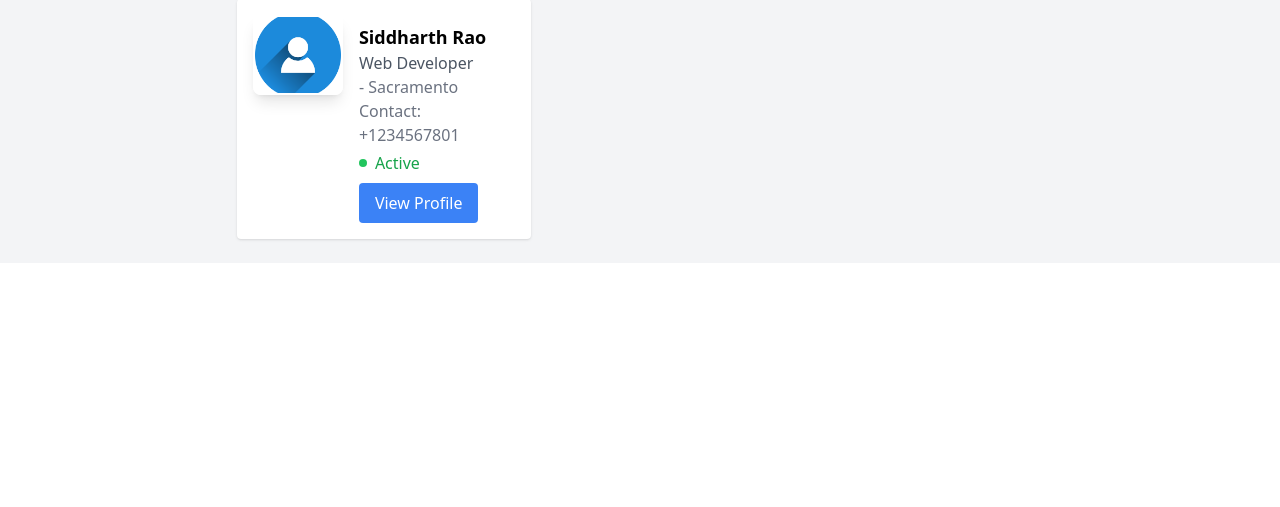
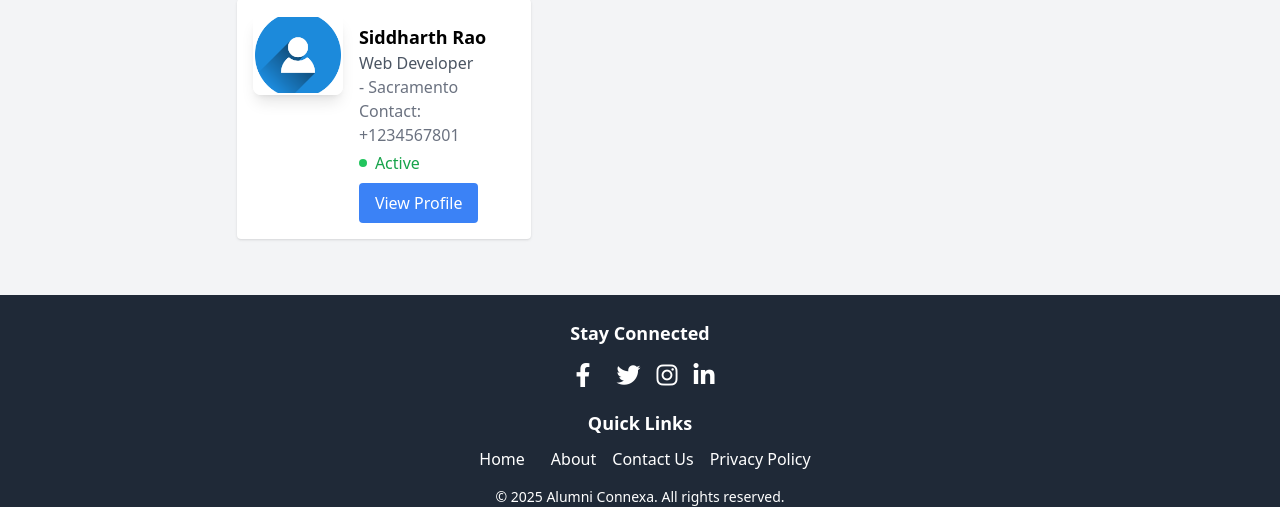
Before and after one commit to Nitish-Goregaonkar/AlumniProject, a Python web app: template templates/alumni_directory.html in a window 1280 px wide. Shown: the part 1507-2014 px from the top of the page. Before the commit the page ends 1750 px from the top, so only its background shows below. Run offline with Jinja, Linux system fonts and the light colour scheme; the template is opened without the code that fills it, so the values that code supplies are empty; some libraries are stand-ins or nearby versions.

Commit message:
major changes done

```diff
--- a/templates/alumni_directory.html
+++ b/templates/alumni_directory.html
@@ -5,6 +5,43 @@
     <meta name="viewport" content="width=device-width, initial-scale=1.0">
     <title>Alumni Directory</title>
     <script src="https://cdn.tailwindcss.com"></script>
+    <link href="https://cdnjs.cloudflare.com/ajax/libs/font-awesome/6.0.0/css/all.min.css" rel="stylesheet" />
+    <style>
+        footer {
+            width: 100%;
+            height: 212px;
+            background-color: #2d3748;
+            color: white;
+            padding: 20px 0;
+            text-align: center;
+            position: relative;
+        }
+        footer h3 {
+            font-size: 1.25rem;
+            font-weight: bold;
+            margin-bottom: 10px;
+        }
+        footer .social-icons a {
+            margin: 0 10px;
+            font-size: 1.5rem;
+            transition: color 0.3s;
+        }
+        footer .social-icons a:hover {
+            color: #a0aec0;
+        }
+        footer .quick-links a {
+            margin: 0 10px;
+            color: white;
+            transition: color 0.3s;
+        }
+        footer .quick-links a:hover {
+            color: #a0aec0;
+        }
+        footer p {
+            font-size: 0.875rem;
+            margin-top: 10px;
+        }
+    </style>
 </head>
 <body class="bg-gray-100 font-sans">
     <!-- Navigation Bar -->
@@ -765,5 +802,40 @@
             });
         });
     </script>
+
+    <!-- Footer -->
+    <footer class="bg-gray-800 text-white py-6 mt-8">
+        <div class="max-w-7xl mx-auto text-center">
+            <div class="mb-4">
+                <h3 class="text-lg font-bold">Stay Connected</h3>
+                <div class="flex justify-center space-x-4 mt-2 social-icons">
+                    <a href="#" class="text-white hover:text-gray-400">
+                        <i class="fab fa-facebook-f"></i>
+                    </a>
+                    <a href="#" class="text-white hover:text-gray-400">
+                        <i class="fab fa-twitter"></i>
+                    </a>
+                    <a href="#" class="text-white hover:text-gray-400">
+                        <i class="fab fa-instagram"></i>
+                    </a>
+                    <a href="#" class="text-white hover:text-gray-400">
+                        <i class="fab fa-linkedin-in"></i>
+                    </a>
+                </div>
+            </div>
+            <div class="mb-4">
+                <h3 class="text-lg font-bold">Quick Links</h3>
+                <div class="flex justify-center space-x-4 mt-2 quick-links">
+                    <a href="#" class="text-white hover:text-gray-400">Home</a>
+                    <a href="#" class="text-white hover:text-gray-400">About</a>
+                    <a href="#" class="text-white hover:text-gray-400">Contact Us</a>
+                    <a href="#" class="text-white hover:text-gray-400">Privacy Policy</a>
+                </div>
+            </div>
+            <div class="mt-4">
+                <p class="text-sm">&copy; 2025 Alumni Connexa. All rights reserved.</p>
+            </div>
+        </div>
+    </footer>
 </body>
 </html>
--- a/templates/job_home.html
+++ b/templates/job_home.html
@@ -219,10 +219,10 @@
     <div class="navbar">
         <div class="nav-links">
             <a href="homepage.html">Home</a>
-            <a href="#">About</a>
+            <a href="about.html">About</a>
             <a href="alumni_directory.html">Alumni Directory</a>
             <a href="job_home.html">Job Board</a>
-            <a href="#">Events</a>
+            <a href="event_page.html">Events</a>
             <a href="success_story.html">Success Stories</a>
             <a href="#">Contact Us</a>
         </div>
```
Also changed, not shown: templates/success_story.html (+14 -45 lines).
